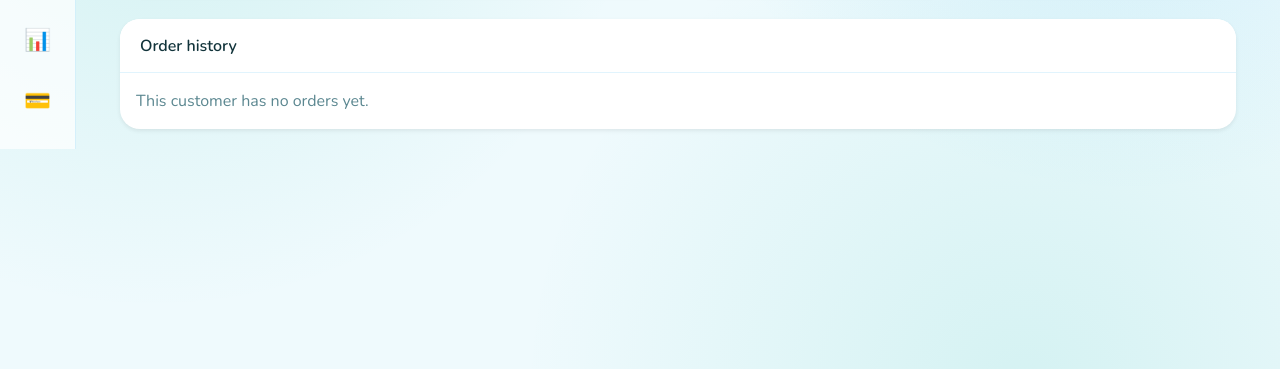
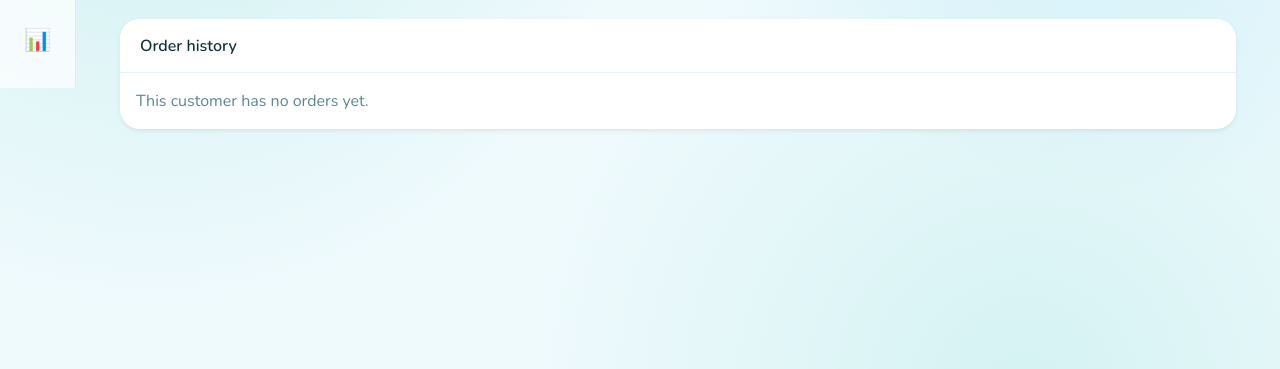
Before and after one commit to miggsheonyonzon-web/naya-laundry-system, a Flask app: page /customers/1 in a window 1280 px wide. Shown: the part 329-698 px from the top of the page. Run offline with Flask 3, Linux system fonts and the light colour scheme; the visitor is signed in with stand-in values (Sample User, id 1); data that the repository does not hold is empty; some libraries are stand-ins or nearby versions.

Commit message:
Remove payment feature

```diff
--- a/templates/_sidebar_links.html
+++ b/templates/_sidebar_links.html
@@ -5,7 +5,7 @@
     ('order.', 'order.index', '🧺', 'Orders'),
     ('supply.', 'supply.index', '📦', 'Supplies'),
     ('volume.', 'volume.index', '📊', 'Volume'),
-    ('payment.', 'payment.settings', '💳', 'Payments'),
+
 ] %}
 <nav class="side-nav" aria-label="Sections">
     {% for prefix, endpoint, icon, label in items %}
```
